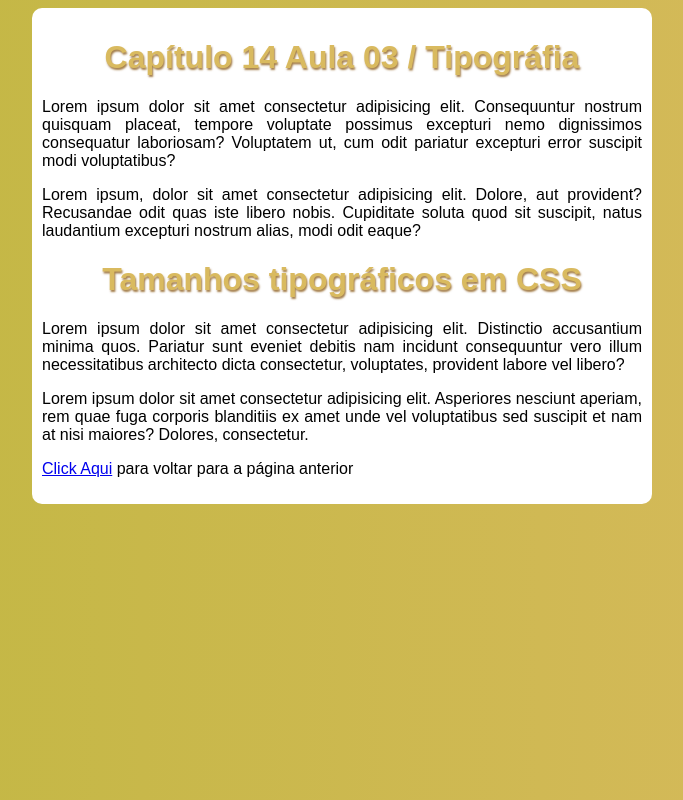
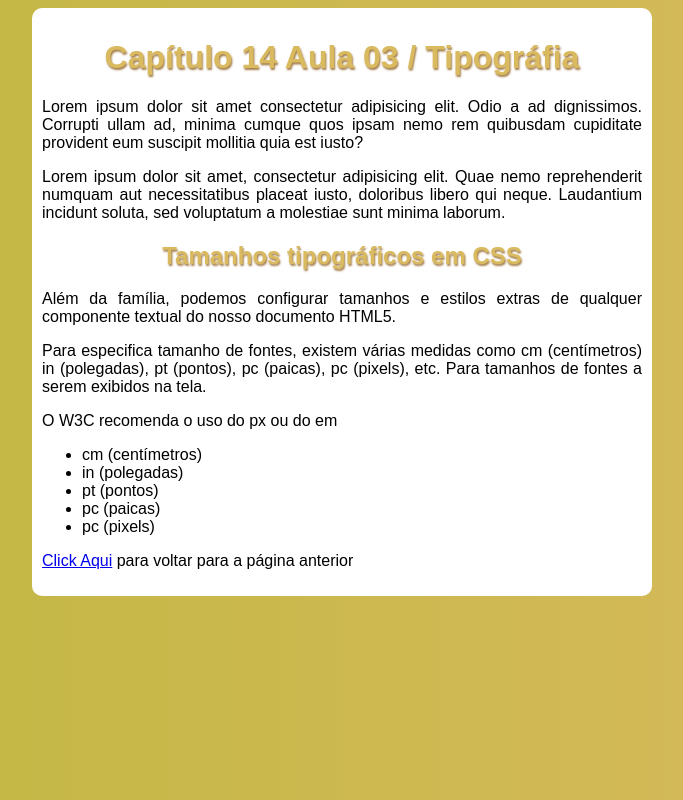
Before and after one commit to Joao-Victor-RVG/HTML5-Modulo-002, a plain HTML site: page Ex004/pg001.html in a window 1280 px wide. Shown: the whole page, without its empty margins (298-981 px from the left). Drawn offline with Linux system fonts and the light colour scheme.

Commit message:
Termino da Aula
Última parte da aula

```diff
--- a/Ex004/pg001.html
+++ b/Ex004/pg001.html
@@ -10,14 +10,22 @@
 <body>
 <main>
     <h1>Capítulo 14 Aula 03 / Tipográfia</h1>
-    <p>Lorem ipsum dolor sit amet consectetur adipisicing elit. Consequuntur nostrum quisquam placeat, tempore voluptate possimus excepturi nemo dignissimos consequatur laboriosam? Voluptatem ut, cum odit pariatur excepturi error suscipit modi voluptatibus?</p>
-    <p>Lorem ipsum, dolor sit amet consectetur adipisicing elit. Dolore, aut provident? Recusandae odit quas iste libero nobis. Cupiditate soluta quod sit suscipit, natus laudantium excepturi nostrum alias, modi odit eaque?</p>
-    <h1>Tamanhos tipográficos em CSS</h1>
-    <p>Lorem ipsum dolor sit amet consectetur adipisicing elit. Distinctio accusantium minima quos. Pariatur sunt eveniet debitis nam incidunt consequuntur vero illum necessitatibus architecto dicta consectetur, voluptates, provident labore vel libero?</p>
-    <p>Lorem ipsum dolor sit amet consectetur adipisicing elit. Asperiores nesciunt aperiam, rem quae fuga corporis blanditiis ex amet unde vel voluptatibus sed suscipit et nam at nisi maiores? Dolores, consectetur.</p>
+    <p>Lorem ipsum dolor sit amet consectetur adipisicing elit. Odio a ad dignissimos. Corrupti ullam ad, minima cumque quos ipsam nemo rem quibusdam cupiditate provident eum suscipit mollitia quia est iusto?</p>
+    <p>Lorem ipsum dolor sit amet, consectetur adipisicing elit. Quae nemo reprehenderit numquam aut necessitatibus placeat iusto, doloribus libero qui neque. Laudantium incidunt soluta, sed voluptatum a molestiae sunt minima laborum.</p>
+    <h2>Tamanhos tipográficos em CSS</h2>
+    <p>Além da família, podemos configurar tamanhos e estilos extras de qualquer componente textual do nosso documento HTML5.</p>
+    <p>Para especifica tamanho de fontes, existem várias medidas como cm (centímetros) in (polegadas), pt (pontos), pc (paicas), pc (pixels), etc. Para tamanhos de fontes a serem exibidos na tela.</p>
+    <p>O W3C recomenda o uso do px ou do em</p>
+    <ul>
+        <li>cm  (centímetros)</li>
+        <li>in  (polegadas)</li>
+        <li>pt  (pontos)</li>
+        <li>pc  (paicas)</li>
+        <li>pc  (pixels)</li>
+    </ul>
+    <p><a href="index.html">Click Aqui</a> para voltar para a página anterior </p>
 
 
-    <p><a href="index.html">Click Aqui</a> para voltar para a página anterior </p>
 </main>
 
 
--- a/Ex004/style.css
+++ b/Ex004/style.css
@@ -28,3 +28,9 @@ h2 {
 p {
     text-align: justify;
 }
+
+h2 {
+    color: #D9BA5F;
+    text-align: center;
+    text-shadow: 1px 2px 2px rgba(129, 77, 5, 0.726);
+}
```
